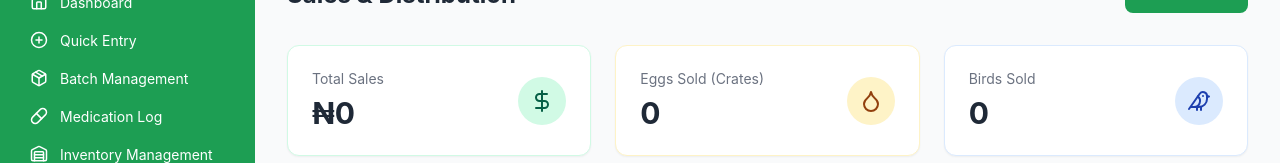
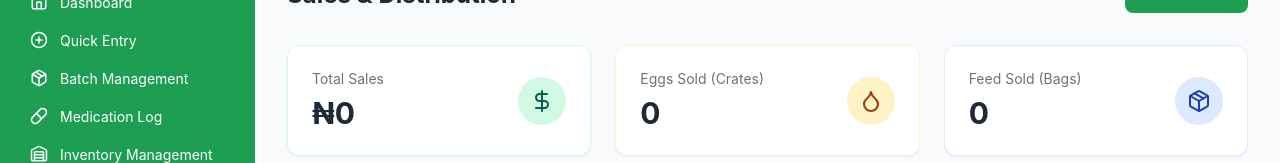
Before and after one commit to KayardaJnr/FarmSync, a React (Vite) app: page /sales-distribution in a window 1280 px wide. Shown: the part 129-292 px from the top of the page. Built offline with nearby package versions, Linux system fonts and the light colour scheme; no server answers; the database is empty; sample sign-in values are in the browser's storage.

Commit message:
dasbboard fixes

```diff
--- a/src/Pages/Dashboard/Dashboard.jsx
+++ b/src/Pages/Dashboard/Dashboard.jsx
@@ -6,11 +6,11 @@ import styles from './Dashboard.module.css';
 
 const DashboardPage = ({ data, setActiveNav }) => {
   const inventoryPieData = [
-    { name: 'Layer Feed', value: data.inventory.find(i => i.item === 'Layer Feed')?.stock || 0 },
-    { name: 'Wood Shavings', value: data.inventory.find(i => i.item === 'Wood Shavings')?.stock || 0 },
+    { name: 'Layer Mash', value: data.inventory.find(i => i.item === 'Layer Mash')?.stock || 84 },
+    { name: 'Grower Starter', value: data.inventory.find(i => i.item === 'Grower Starter')?.stock || 25 },
   ].filter(item => item.value > 0);
 
-  const COLORS = ['#FFBB28', '#8B4513'];
+  const COLORS = ['#552ffbff', '#ff9a53ff'];
 
   const productionData = [
     { name: 'Mon', Crates: 50, Bags: 20 },
@@ -27,12 +27,12 @@ const DashboardPage = ({ data, setActiveNav }) => {
       <h1 className={styles.title}>Dashboard Overview</h1>
 
       <div className={styles.statsGrid}>
-        <StatCard title="Total Birds" value={data.stats.totalBirds.toLocaleString()} icon={Bird} color="blue" />
+        <StatCard title="Total Birds" value={data.batches.reduce((acc, b) => acc + b.quantity, 0).toLocaleString()} icon={Bird} color="blue" />
         <StatCard title="Eggs Produced" value={data.dailySummary.eggs} icon={Package} color="yellow" />
         <StatCard title="Feed Used (Today)" value={`${data.dailySummary.feed} bags`} icon={Package} color="green" />
         <StatCard title="Sick Birds (Today)" value={data.dailySummary.sick} icon={HeartPulse} color="yellow" />
         <StatCard title="Mortality (Today)" value={data.dailySummary.mortality} icon={Skull} color="red" />
-        <StatCard title="Total Sales" value={`₦${data.stats.sales.toLocaleString()}`} icon={DollarSign} color="green" />
+        <StatCard title="Total Sales" value={`₦${data.sales?.reduce((acc, s) => acc + s.amount, 0).toLocaleString() || 0}`} icon={DollarSign} color="green" />
 
       </div>
 
--- a/src/Pages/SalesDistribution/SalesDistribution.jsx
+++ b/src/Pages/SalesDistribution/SalesDistribution.jsx
@@ -54,7 +54,7 @@ const SalesDistributionPage = ({ data, db, userId }) => {
 
   const totalSales = data.sales.reduce((acc, curr) => acc + curr.amount, 0);
   const eggsSold = data.sales.filter(s => s.item.toLowerCase().includes('egg')).reduce((acc, s) => acc + s.quantity, 0);
-  const birdsSold = data.sales.filter(s => s.item.toLowerCase().includes('bird') || s.item.toLowerCase().includes('broiler')).reduce((acc, s) => acc + s.quantity, 0);
+  const birdsSold = data.sales.filter(s => s.item.toLowerCase().includes('feed') || s.item.toLowerCase().includes('bag')).reduce((acc, s) => acc + s.quantity, 0);
 
   return (
     <div className={styles.container}>
@@ -69,7 +69,7 @@ const SalesDistributionPage = ({ data, db, userId }) => {
       <div className={styles.statsRow}>
         <StatCard title="Total Sales" value={`₦${totalSales.toLocaleString()}`} icon={DollarSign} color="green" />
         <StatCard title="Eggs Sold (Crates)" value={eggsSold.toLocaleString()} icon={Droplet} color="yellow" />
-        <StatCard title="Birds Sold" value={birdsSold.toLocaleString()} icon={Bird} color="blue" />
+        <StatCard title="Feed Sold (Bags)" value={birdsSold.toLocaleString()} icon={Package} color="blue" />
       </div>
 
       <DataTable
```
